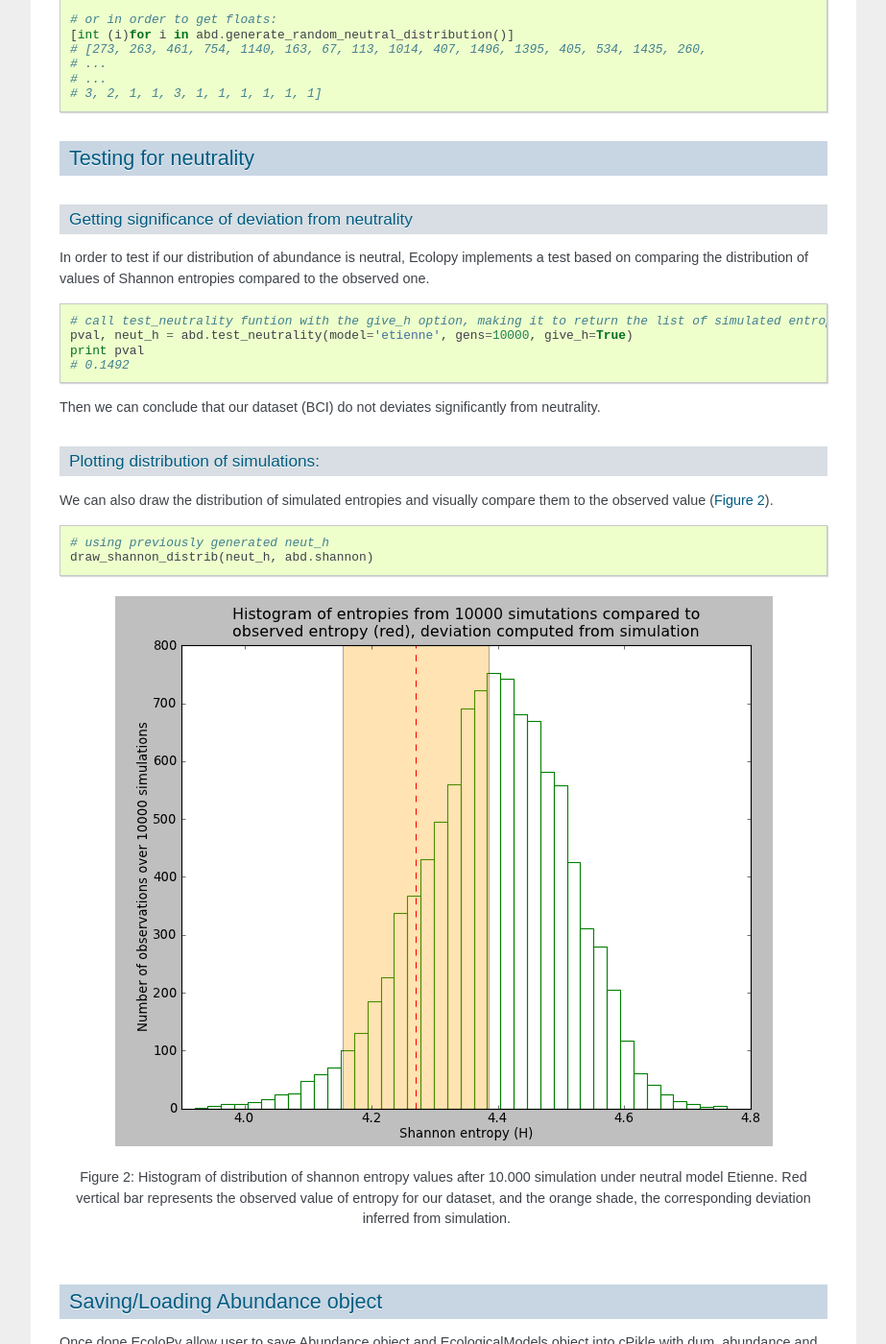
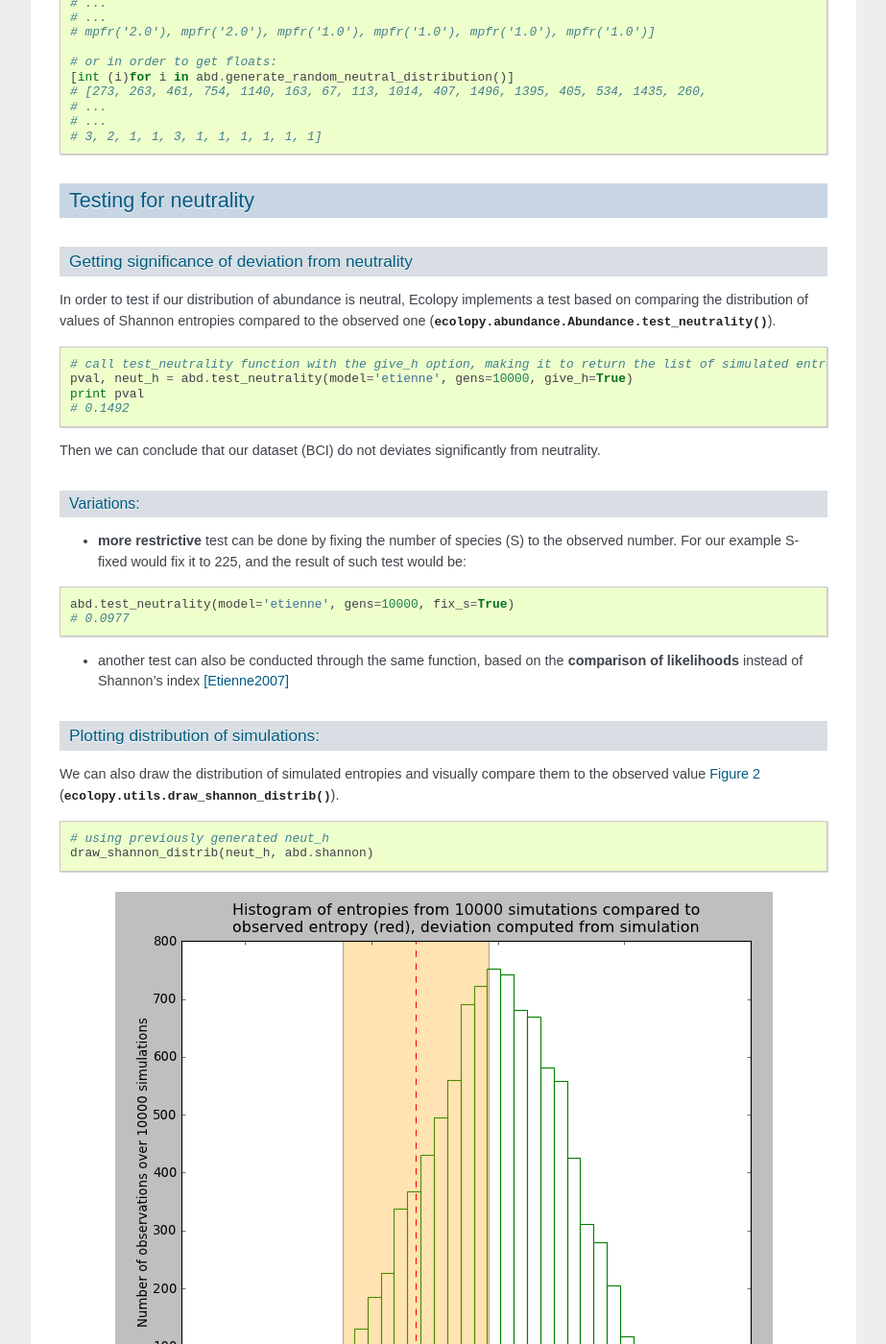
Before and after one commit to fransua/ecolopy, a Sphinx documentation site: the page built from doc/source/tutorial/load_abundance.rst, in a window 1280 px wide and 1400 px high, scrolled down 6578 px. Shown: the whole window at 96% size, without its empty margins (198-1121 px from the left). Built offline with Sphinx 7.4.7, drawn with Linux system fonts in a browser that asks for light colours; formulas are drawn with MathJax 3; some of the changed text lies outside the part shown.

Commit message:
update doc, add comparison of likelihoods to neutrality-test

```diff
--- a/doc/source/tutorial/load_abundance.rst
+++ b/doc/source/tutorial/load_abundance.rst
@@ -39,7 +39,7 @@ mydata.txt would contain the same list of values, one per row:
   32
   15
 
-In the next step we are going to create an object :func:`ecolopy.Abundance` that will represent the distribution of abundance of the well known/studied BCI dataset.
+In the next step we are going to create an object :func:`ecolopy.abundance.Abundance` that will represent the distribution of abundance of the well known/studied BCI dataset.
 
 We are going to load this object under the name 'abd':
 
@@ -87,7 +87,7 @@ X being the number of individuals for each species and n the number of species.
 
   abd = Abundance ('bci_full.txt', j_tot=10000000)
 
-* Models computed: :func:`ecolopy.Abundance` can be associated to an Ecological model, the user
+* Models computed: :func:`ecolopy.abundance.Abundance` can be associated to an Ecological model, the user
   need first to compute them.
 * Current Model: once computed, we can associate our abundance to a given model
 * theta: given by the model
@@ -174,7 +174,7 @@ Now we can run an other model like the one proposed by Etienne [Etienne2005]_, j
 Best optimization strategy for Etienne model
 ^^^^^^^^^^^^^^^^^^^^^^^^^^^^^^^^^^^^^^^^^^^^
 
-:func:`ecolopy.Abundance.etienne_optimal_params` function allows to define the optimization strategy to use all from Scipy [Jones2001]_ (see scipy.optimize documentation).
+:func:`ecolopy.abundance.Abundance.etienne_optimal_params` function allows to define the optimization strategy to use all from Scipy [Jones2001]_ (see scipy.optimize documentation).
 The fmin optimization strategy is the one usually used, it is fast, but do not allow to set bounds for
 the values of parameters to optimize, sometimes ending with values of theta almost infinite.
 
@@ -208,7 +208,7 @@ A simple way to find the best optimization would be:
   # load it as 'etienne' model
   abd.set_model (met)
 
-*Also it is a good thing to try different starting values for optimization, by default* :func:`ecolopy.Abundance.etienne_optimal_params` *will use values from Ewens model as starting values.*
+*Also it is a good thing to try different starting values for optimization, by default* :func:`ecolopy.abundance.Abundance.etienne_optimal_params` *will use values from Ewens model as starting values.*
 
 Generate contour image of likelihood
 ^^^^^^^^^^^^^^^^^^^^^^^^^^^^^^^^^^^^
@@ -218,9 +218,9 @@ Generate contour image of likelihood
 .. figure:: ../ex_figures/contour_lnl.png
   :scale: 65 %
 
-  Contour graph representing log likelihood values of BCI dataset fitting Etienne  model with different values of theta and m. Global optima computed by the optimization is found here at the intersection of dashed lines, while local optimas are marked by white crosses (7 of them are found, including global optima).
+  Contour graph representing log likelihood values of BCI dataset fitting Etienne  model with different values of theta and m. Global optima computed by the optimization is found here at the intersection of dashed lines, while local optima are marked by white crosses (7 of them are found, including global optima).
 
-In the case of Etienne model EcoloPy allow user to draw contour frame of likelihood (:num:`Figure #contour-fig`)
+In the case of Etienne model EcoloPy allow user to draw contour frame of likelihood :num:`Figure #contour-fig` (:func:`ecolopy.utils.draw_contour_likelihood`).
 
 
 ::
@@ -275,14 +275,14 @@ Now we have fit our abundance to some models, a summary of corresponding paramet
   abd.lnL
   # 318.84864864917472
 
-or you can get any attribute thruogh the model objet linked to our abundance:
+or you can get any attribute through the model linked to our abundance:
 ::
 
   model = abd.get_model('ewens')
   model.lnL
   # 318.84864864917472
 
-All those values coorespond to the current model (in this case ewens).
+All those values correspond to the current model (in this case ewens).
 
 
 Searching for best model
@@ -338,21 +338,33 @@ Testing for neutrality
 Getting significance of deviation from neutrality
 -------------------------------------------------
 
-In order to test if our distribution of abundance is neutral, Ecolopy implements a test based on comparing the distribution of values of Shannon entropies compared to the observed one.
+In order to test if our distribution of abundance is neutral, Ecolopy implements a test based on comparing the distribution of values of Shannon entropies compared to the observed one (:func:`ecolopy.abundance.Abundance.test_neutrality`).
 
 ::
 
-  # call test_neutrality funtion with the give_h option, making it to return the list of simulated entropies
+  # call test_neutrality function with the give_h option, making it to return the list of simulated entropies
   pval, neut_h = abd.test_neutrality(model='etienne', gens=10000, give_h=True)
   print pval
   # 0.1492
 
 Then we can conclude that our dataset (BCI) do not deviates significantly from neutrality.
 
+Variations:
+^^^^^^^^^^^
+* **more restrictive** test can be done by fixing the number of species (S) to the observed number. For our example S-fixed would fix it to 225, and the result of such test would be:
+::
+
+  abd.test_neutrality(model='etienne', gens=10000, fix_s=True)
+  # 0.0977
+
+* another test can also be conducted through the same function, based on the **comparison of likelihoods** instead of Shannon's index [Etienne2007]_
+
+
+
 Plotting distribution of simulations:
 -------------------------------------
 
-We can also draw the distribution of simulated entropies and visually compare them to the observed value (:num:`Figure #shannon-hist`).
+We can also draw the distribution of simulated entropies and visually compare them to the observed value :num:`Figure #shannon-hist` (:func:`ecolopy.utils.draw_shannon_distrib`).
 
 ::
 
@@ -373,7 +385,7 @@ We can also draw the distribution of simulated entropies and visually compare th
 Saving/Loading Abundance object
 ===============================
 
-Once done EcoloPy allow user to save Abundance object and EcologicalModels object into cPikle with dum_abundance and load_abundance functions.
+Once done EcoloPy allow user to save Abundance object and EcologicalModels object into cPikle with :func:`ecolopy.abundance.Abundance.dump_abundance` and :func:`ecolopy.abundance.Abundance.load_abundance` functions.
 
 ::
 
@@ -386,9 +398,11 @@ References
 ==========
 
 
-.. [Etienne2005] Rampal S Etienne, A new sampling formula for neutral biodiversity. Ecology Letters 8(3) (2005), 253–260.
+.. [Etienne2005] Rampal S Etienne, A new sampling formula for neutral biodiversity. Ecology Letters 8(3) (2005), 253-260.
 
-.. [Ewens1972] Waren J Ewens, The sampling theory of selectively neutral alleles. Theoretical population biology 3(1) (1972), 87–112.
+.. [Etienne2007] Rampal S Etienne, A neutral sampling formula for multiple samples and an ’exact’ test of neutrality. Ecology letters 10(7) (2007), 608-18.
+
+.. [Ewens1972] Waren J Ewens, The sampling theory of selectively neutral alleles. Theoretical population biology 3(1) (1972), 87-112.
 
 .. [Hubbell2001] Stephen P Hubbell, The unified Neutral Theory of Biodiversity and Biogeography. Princeton University Press, 2001.
 
```
Also changed, not shown: other parts of doc/source/tutorial/load_abundance.rst (+4 -4 lines), 4 other files.
